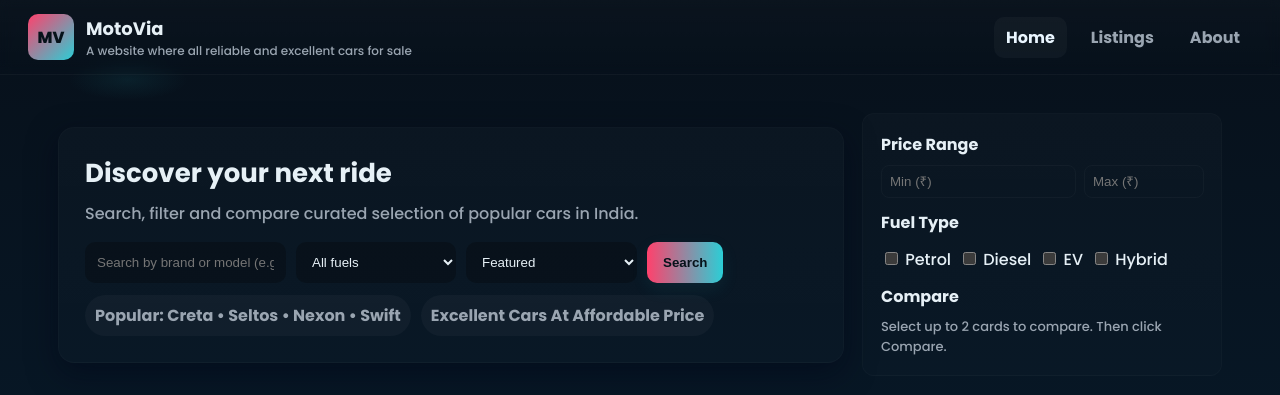
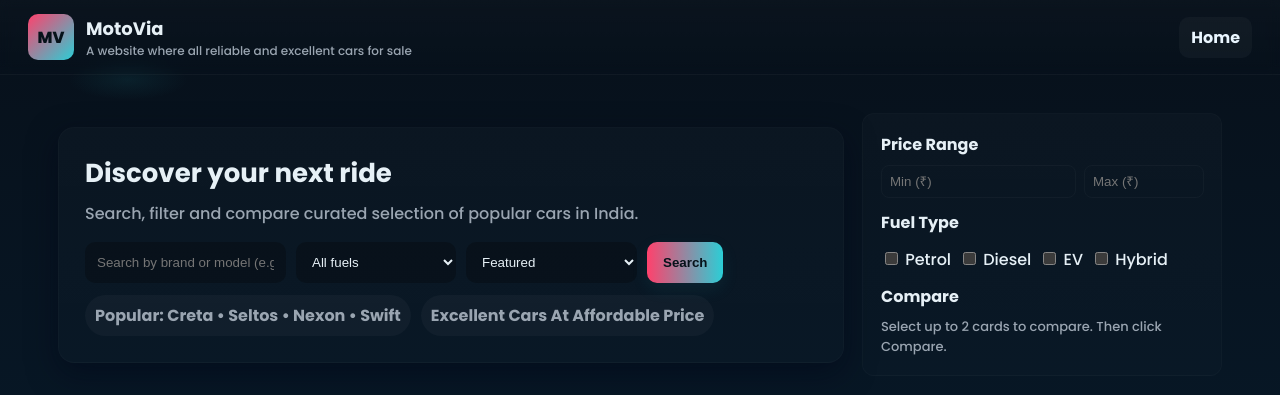
Before and after one commit to veddhandhukia24/WT_MiniProject, a plain HTML site: page index.html in a window 1280 px wide. Shown: the top 395 px of the page. Drawn offline with Linux system fonts and the light colour scheme.

Commit message:
Update index.html

```diff
--- a/index.html
+++ b/index.html
@@ -104,9 +104,7 @@
     </div>
     <nav>
       <a class="active">Home</a>
-      <a>Listings</a>
-      <a>About</a>
-    </nav>
+     </nav>
   </header>
 
   <main class="container">
```
